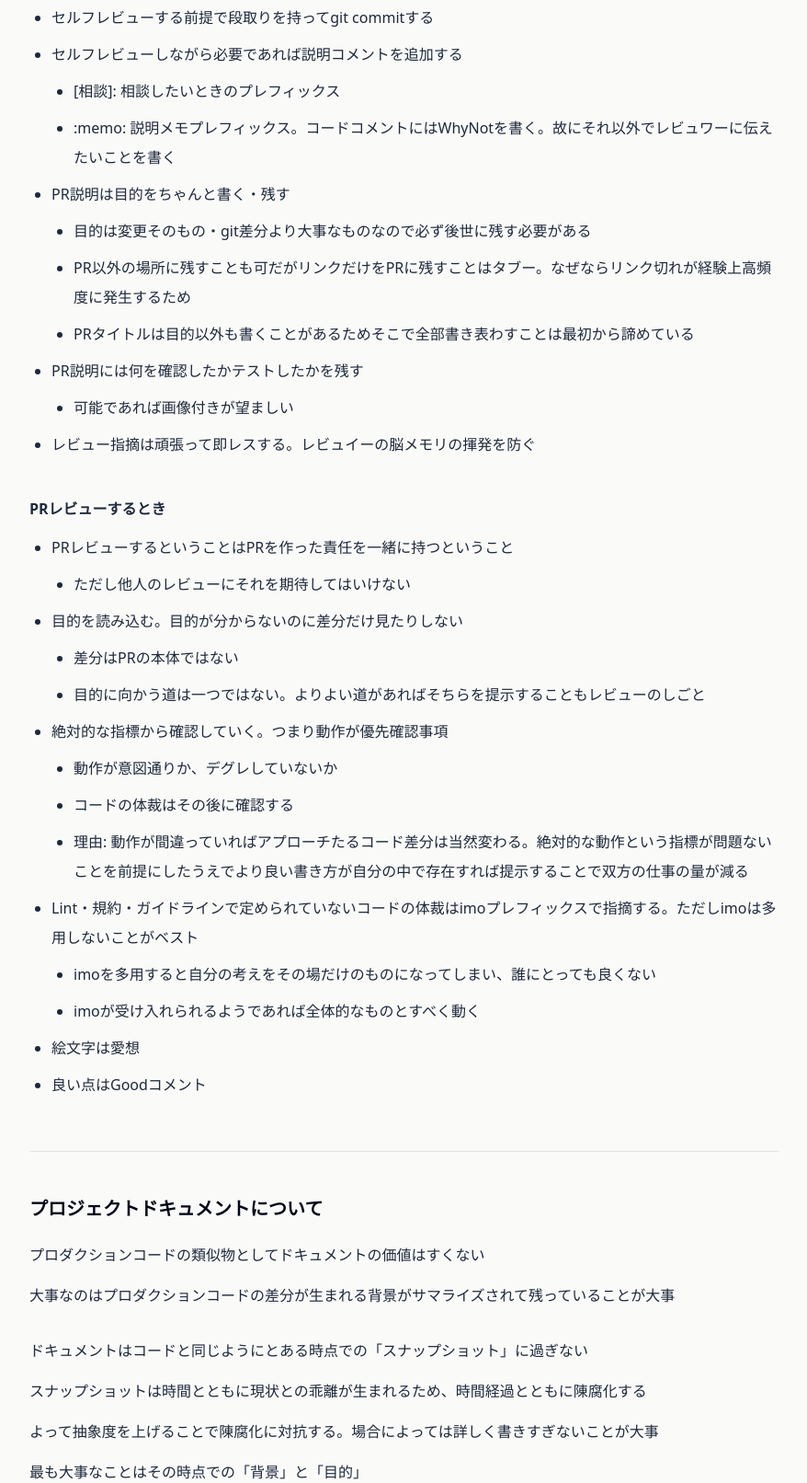
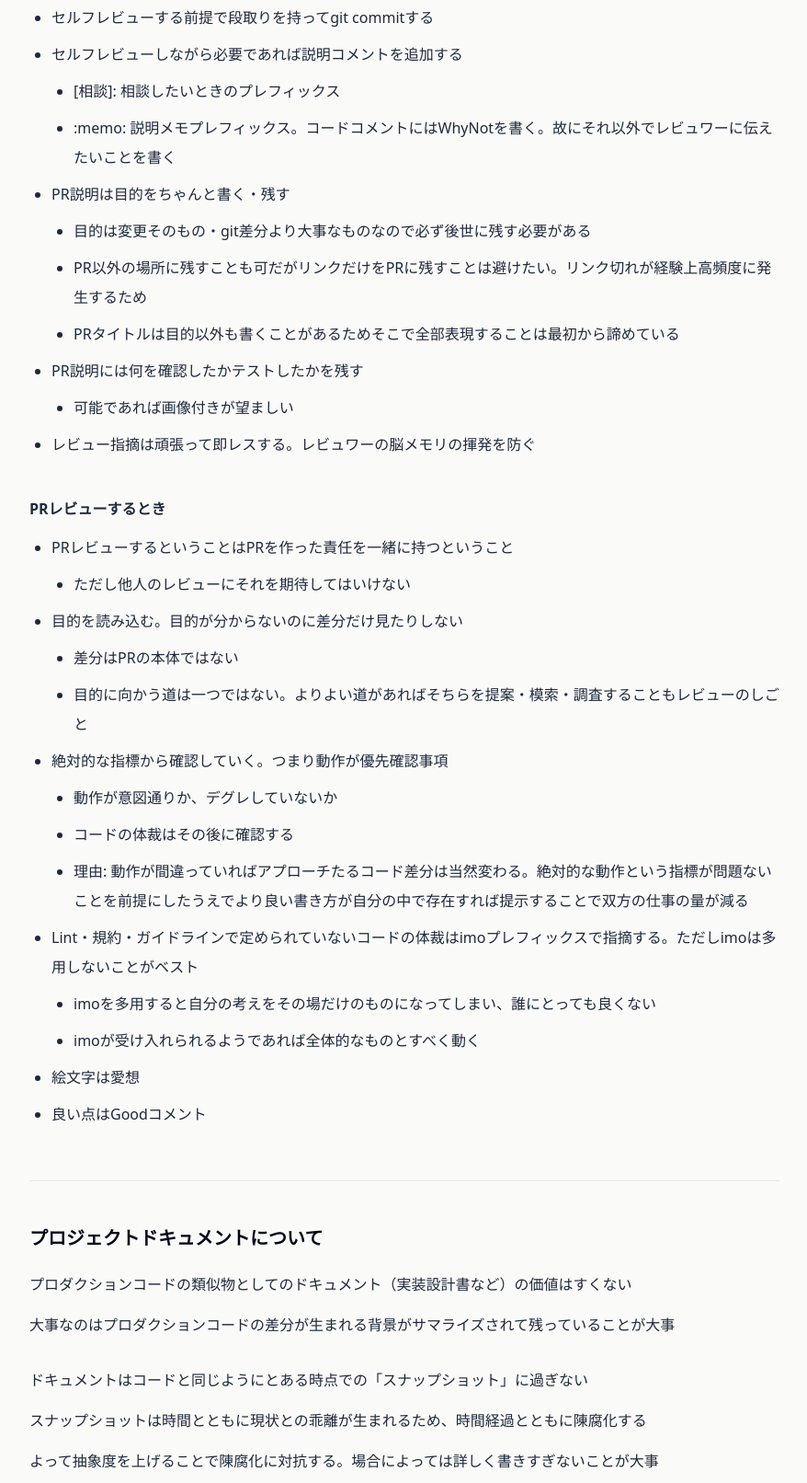
Before and after one commit to michihiko-karino/career, a website: page public/index.html in a window 1280 px wide. Shown: the part 5109-6721 px from the top of the page at 92% size, without its empty margins (200-1078 px from the left). Drawn offline with nearby package versions, Linux system fonts and the light colour scheme.

Commit message:
docs: refine development principles

```diff
--- a/public/index.html
+++ b/public/index.html
@@ -210,8 +210,8 @@
               <li>PR説明は目的をちゃんと書く・残す
                 <ul class="mt-2 list-disc space-y-2 pl-6">
                   <li>目的は変更そのもの・git差分より大事なものなので必ず後世に残す必要がある</li>
-                  <li>PR以外の場所に残すことも可だがリンクだけをPRに残すことはタブー。なぜならリンク切れが経験上高頻度に発生するため</li>
-                  <li>PRタイトルは目的以外も書くことがあるためそこで全部書き表わすことは最初から諦めている</li>
+                  <li>PR以外の場所に残すことも可だがリンクだけをPRに残すことは避けたい。リンク切れが経験上高頻度に発生するため</li>
+                  <li>PRタイトルは目的以外も書くことがあるためそこで全部表現することは最初から諦めている</li>
                 </ul>
               </li>
               <li>PR説明には何を確認したかテストしたかを残す
@@ -219,7 +219,7 @@
                   <li>可能であれば画像付きが望ましい</li>
                 </ul>
               </li>
-              <li>レビュー指摘は頑張って即レスする。レビュイーの脳メモリの揮発を防ぐ</li>
+              <li>レビュー指摘は頑張って即レスする。レビュワーの脳メモリの揮発を防ぐ</li>
             </ul>
           </section>
 
@@ -234,7 +234,7 @@
               <li>目的を読み込む。目的が分からないのに差分だけ見たりしない
                 <ul class="mt-2 list-disc space-y-2 pl-6">
                   <li>差分はPRの本体ではない</li>
-                  <li>目的に向かう道は一つではない。よりよい道があればそちらを提示することもレビューのしごと</li>
+                  <li>目的に向かう道は一つではない。よりよい道があればそちらを提案・模索・調査することもレビューのしごと</li>
                 </ul>
               </li>
               <li>絶対的な指標から確認していく。つまり動作が優先確認事項
@@ -258,7 +258,7 @@
 
         <article class="mt-14 border-t border-stone-200 pt-12">
           <h3 class="text-xl font-semibold text-slate-950">プロジェクトドキュメントについて</h3>
-          <p class="mt-5 leading-8">プロダクションコードの類似物としてドキュメントの価値はすくない</p>
+          <p class="mt-5 leading-8">プロダクションコードの類似物としてのドキュメント（実装設計書など）の価値はすくない</p>
           <p class="mt-3 leading-8">大事なのはプロダクションコードの差分が生まれる背景がサマライズされて残っていることが大事</p>
           <p class="mt-7 leading-8">ドキュメントはコードと同じようにとある時点での「スナップショット」に過ぎない</p>
           <p class="mt-3 leading-8">スナップショットは時間とともに現状との乖離が生まれるため、時間経過とともに陳腐化する</p>
```
Also changed, not shown: 大事にしているマインド.md (+5 -5 lines).
